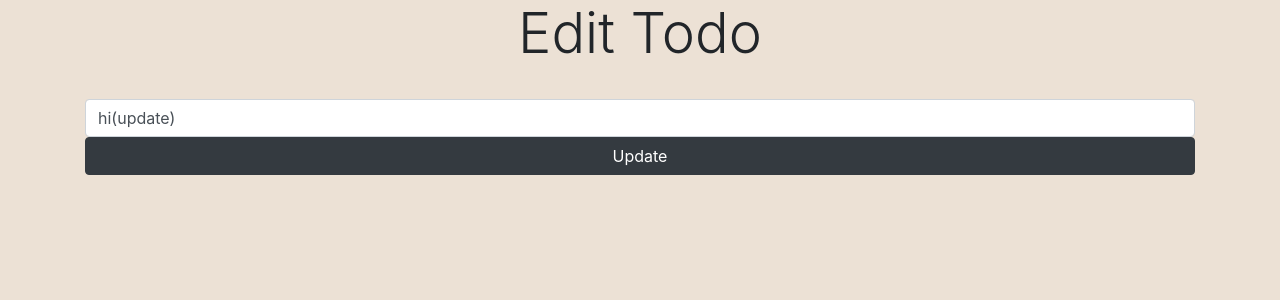
After one commit to safwanvk/todo-flask, a Flask app: page /edit/1/ in a window 1280 px wide. The commit adds this page. Shown: the top 300 px of the page. Run offline with Flask 2, Linux system fonts and the light colour scheme; data comes from the database, SQL or seed files in the repository; both versions use the stored data as it was after the commit; some libraries are stand-ins or nearby versions.

Commit message:
:zap: Set Update todo

```diff
--- a/app.py
+++ b/app.py
@@ -1,7 +1,6 @@
 from flask import Flask, render_template, request
 from flask_sqlalchemy import SQLAlchemy
 from werkzeug.utils import redirect
-
 
 app = Flask(__name__)
 app.config["SQLALCHEMY_DATABASE_URI"] = "sqlite:///todo.sqlite"
@@ -26,5 +25,16 @@ def index():
         return render_template('index.html', todos=todo)
 
 
+@app.route('/edit/<id>/', methods=['GET', 'POST'])
+def edit(id):
+    todo = Todo.query.get(id)
+    if request.method == 'POST':
+        todo.title = request.form['title']
+        db.session.commit()
+        return redirect('/')
+    else:
+        return render_template('edit.html', todo=todo)
+
+
 if __name__ == "__main__":
     app.run(debug=True)
--- /dev/null
+++ b/templates/edit.html
@@ -0,0 +1,22 @@
+{% extends 'base.html' %}
+{% block title %}
+Update
+{% endblock %}
+{% block content%}
+<body>
+<div class="container">
+    <div class="row">
+        <div class="col-md-12">
+            <h1 class="text-center display-4">Edit Todo</h1>
+        </div>
+        <div class="col-md-12">
+            <form method="POST" action="#" novalidate>
+                <label for="title"></label>
+                <input class="form-control" name="title" id="title" type="text" value="{{ todo.title }}">
+                <input type="submit" class="btn btn-dark btn-block" value="Update"/>
+            </form>
+        </div>
+    </div>
+</div>
+</body>
+{% endblock %}
--- a/templates/index.html
+++ b/templates/index.html
@@ -28,7 +28,7 @@ Home
                             <span class="lead">{{ todo.title }}</span>
                         </div>
                         <div>
-                            <a href="" class="btn btn-warning">Update</a>
+                            <a href="/edit/{{ todo.id }}/" class="btn btn-warning">Edit</a>
                             <form action="" method="POST" class="d-inline-block">
                                 <input type="submit" class="btn btn-danger" value="Delete"/>
                             </form>
```
Also changed, not shown: todo.sqlite.
